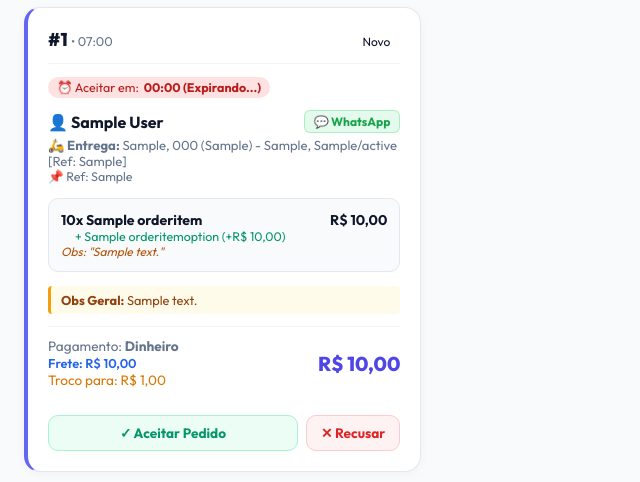
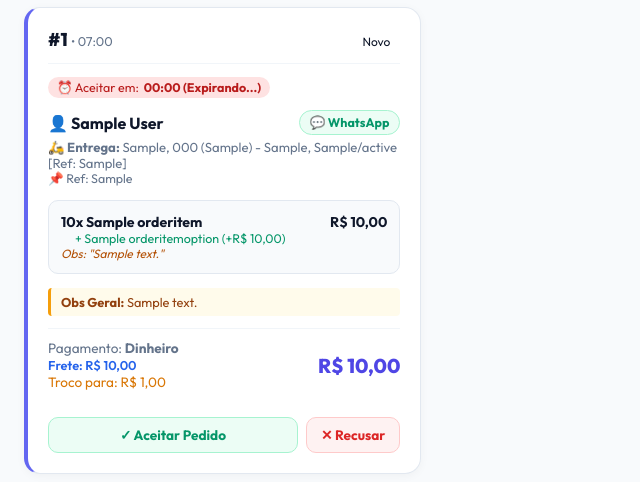
Before and after one commit to lgluiz1/mepedi, a Django app: template templates/dashboard/orders.html in a window 1280 px wide. Shown: the part 318-800 px from the top of the page, without its empty margins (0-640 px from the left). Run offline with Django 5.2, Linux system fonts and the light colour scheme; tables that the repository leaves empty hold one stand-in row (values such as "Sample post"); the template is opened without the code that fills it: values that come from a table or form of the project are taken from there, most other values are stand-ins (such as "Sample title", 1, 10 or a date in 2020); grey boxes marked "Sample" are stand-in pictures.

Commit message:
fix(orders): habilitar link direto para abrir conversa no WhatsApp com o cliente

```diff
--- a/apps/orders/models.py
+++ b/apps/orders/models.py
@@ -187,6 +187,22 @@ class Order(StoreBoundedModel, UUIDModel):
             return False
         return self.preparation_seconds_remaining <= 0
 
+    @property
+    def customer_whatsapp_link(self) -> str:
+        """Gera o link wa.me direto para o lojista falar com o cliente no WhatsApp."""
+        if not hasattr(self, 'customer') or not self.customer or not self.customer.phone:
+            return "#"
+        try:
+            from whatsapp.services import get_customer_whatsapp_link
+            return get_customer_whatsapp_link(self)
+        except Exception:
+            import re
+            clean = re.sub(r'\D', '', str(self.customer.phone or ''))
+            if clean and not clean.startswith('55') and len(clean) in (10, 11):
+                clean = f"55{clean}"
+            return f"https://wa.me/{clean}" if clean else "#"
+
+
 
 
 class OrderItem(TimeStampedModel):
--- a/templates/dashboard/orders.html
+++ b/templates/dashboard/orders.html
@@ -695,19 +695,24 @@
     .btn-wa-chat {
       display: inline-flex;
       align-items: center;
-      gap: 4px;
-      background: rgba(37, 211, 102, 0.12);
-      border: 1px solid rgba(37, 211, 102, 0.3);
-      color: #16a34a;
-      padding: 3px 9px;
-      border-radius: 6px;
-      font-size: 0.75rem;
+      gap: 5px;
+      background: #ecfdf5;
+      border: 1px solid #a7f3d0;
+      color: #059669;
+      padding: 4px 10px;
+      border-radius: 999px;
+      font-size: 0.78rem;
       font-weight: 700;
       text-decoration: none;
-      transition: background 0.2s;
+      transition: all 0.2s ease;
+      cursor: pointer;
     }
     .btn-wa-chat:hover {
-      background: rgba(37, 211, 102, 0.22);
+      background: #25d366;
+      border-color: #25d366;
+      color: #ffffff;
+      box-shadow: 0 2px 8px rgba(37, 211, 102, 0.35);
+      transform: translateY(-1px);
     }
 
     .order-items-box {
```
